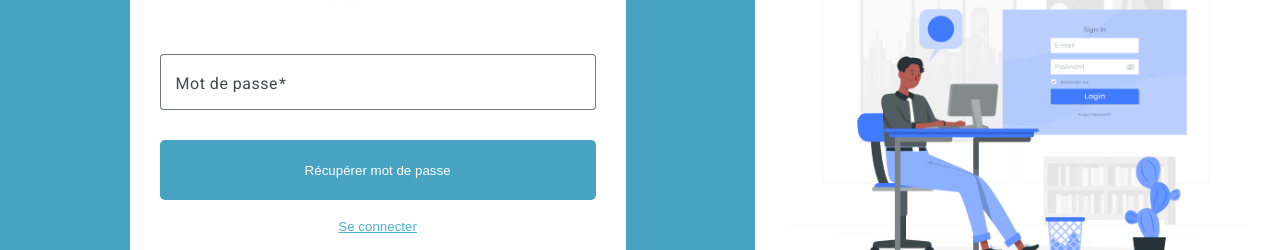
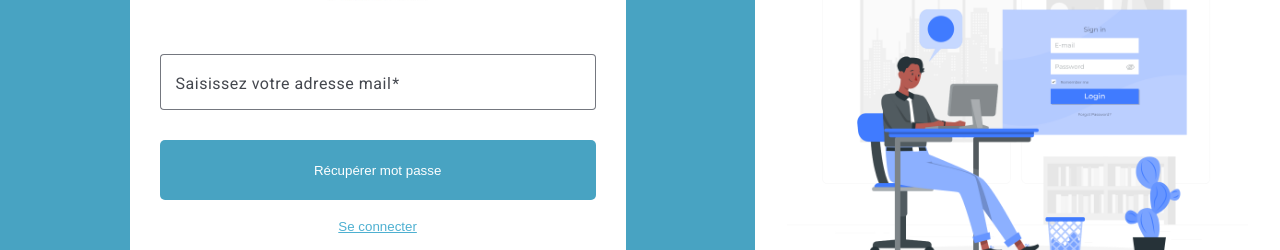
Before and after one commit to Mohamed-Yahyaa/page_admin, an Angular app: page /recover-password in a window 1280 px wide. Shown: the part 297-547 px from the top of the page. Built offline with nearby package versions, Linux system fonts and the light colour scheme.

Commit message:
edit recover password

```diff
--- a/src/app/recover-password/recover-password.component.html
+++ b/src/app/recover-password/recover-password.component.html
@@ -4,24 +4,25 @@
       <div class="logo-container">
         <img src="/assets/axiobat.jpg" alt="AxioBat Logo" class="logo" />
       </div>
-        <form [formGroup]="loginForm" (ngSubmit)="onSubmit()">
-
-
+      <form [formGroup]="recoverPasswordForm" (ngSubmit)="onSubmit()">
         <mat-form-field appearance="outline" class="full-width">
-            <mat-label>Mot de passe</mat-label>
-            <input matInput [type]="hidePassword ? 'password' : 'text'" formControlName="password" />
+          <mat-label>Saisissez votre adresse mail</mat-label>
+          <input matInput type="email" formControlName="email" />
+          <mat-error *ngIf="recoverPasswordForm.get('email')?.hasError('required')">
+            Email is required
+          </mat-error>
+          <mat-error *ngIf="recoverPasswordForm.get('email')?.hasError('email')">
+            Please enter a valid email
+          </mat-error>
         </mat-form-field>
 
-          <button class="full-width-2" type="submit">Récupérer mot de passe</button>
-          <button class="full-width-3" type="button" (click)="navigateToRecoverPassword()">Se connecter</button>
+        <button class="full-width-2" type="submit" [disabled]="recoverPasswordForm.invalid">
+          Récupérer mot passe
+        </button>
+        <button class="full-width-3" type="button" (click)="navigateToLogin()">Se connecter</button>
       </form>
     </mat-card>
-      <!-- <div class="copyright">
-        <a href="https://www.axiobat.com/contrat-de-service-axiobat/">Mentions légales   </a>
-        <span> - Copyright Axiobat 2025</span>
-      </div> -->
   </div>
-
 
   <div class="right-side">
     <img src="/assets/admin.png" alt="page" class="admin" />
--- a/src/app/recover-password/recover-password.component.ts
+++ b/src/app/recover-password/recover-password.component.ts
@@ -1,5 +1,5 @@
 import { CommonModule } from '@angular/common';
-import { Component, OnInit } from '@angular/core';
+import { Component } from '@angular/core';
 import { ReactiveFormsModule, FormGroup, FormBuilder, Validators } from '@angular/forms';
 import { MatButtonModule } from '@angular/material/button';
 import { MatCardModule } from '@angular/material/card';
@@ -14,25 +14,28 @@ import { Router } from '@angular/router';
   styleUrls: ['./recover-password.component.css']
 })
 export class RecoverPasswordComponent {
-  loginForm: FormGroup;
-  hidePassword: boolean = true;
+  recoverPasswordForm: FormGroup;
 
   constructor(private fb: FormBuilder, private router: Router) {
-    this.loginForm = this.fb.group({
-      password: ['', [Validators.required, Validators.minLength(6)]]
+    this.recoverPasswordForm = this.fb.group({
+      email: ['', [Validators.required, Validators.email]]
     });
   }
 
   onSubmit(): void {
-    if (this.loginForm.valid) {
-      // Handle form submission logic here
-      console.log('Form Submitted:', this.loginForm.value);
+    if (this.recoverPasswordForm.valid) {
+      const email = this.recoverPasswordForm.value.email;
+
+
+      console.log(`Recovery email sent to: ${email}`);
+      alert('A recovery email has been sent to your email address.');
+      this.router.navigate(['/login']);
     } else {
       console.log('Form is invalid');
     }
   }
 
-  navigateToRecoverPassword(): void {
-    this.router.navigate(['/login']); // Adjust the route as needed
+  navigateToLogin(): void {
+    this.router.navigate(['/login']);
   }
 }
```
Lines whose indentation alone changed are shown as unchanged.
